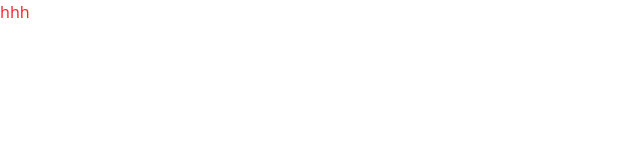
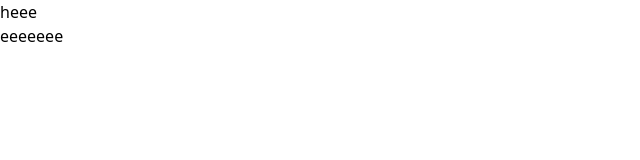
Before and after one commit to qhoncheh/ArtztTermin, a React (Vite) app: page / in a window 1280 px wide. Shown: the top 160 px of the page, without its empty margins (0-640 px from the left). Built offline with nearby package versions, Linux system fonts and the light colour scheme.

Commit message:
fix import errors

```diff
--- a/src/App.jsx
+++ b/src/App.jsx
@@ -1,7 +1,16 @@
+import {Routes , Route} from 'react-router-dom';
+import  Home  from './pages/Home';
+// import { AboutPage } from './pages/AboutPage';
+// import { ContactPage } from './pages/ContactPage';
+
 export const App = () => {
   return (
     <>
-    <div className="text-red-500 ">hhh</div>
+    <Routes>
+      <Route path="/" element={<Home />} />
+      {/* <Route path="/about" element={<AboutPage />} /> */}
+      {/* <Route path="/contact" element={<ContactPage />} /> */}
+    </Routes>
     </>
   )
 }
--- a/src/components/navbar/navbar.jsx
+++ b/src/components/navbar/navbar.jsx
@@ -1,10 +1,10 @@
-import { navbarStyles } from "../assets/dummyStyles";
+import { navbarStyles } from "../../assets/dummyStyles";
 
 const Navbar = () => {
   return (
     <>
       <div className={navbarStyles.navbarBorder}>heee</div>
-      <nav></nav>
+      <nav>eeeeeee</nav>
 
     </>
   );
--- a/src/pages/Home.jsx
+++ b/src/pages/Home.jsx
@@ -1,3 +1,5 @@
+import Navbar from "../components/navbar/navbar";
+
 const Home = () => {
   return (
     <div>
```
Also changed, not shown: src/main.jsx (+8 -9 lines).
